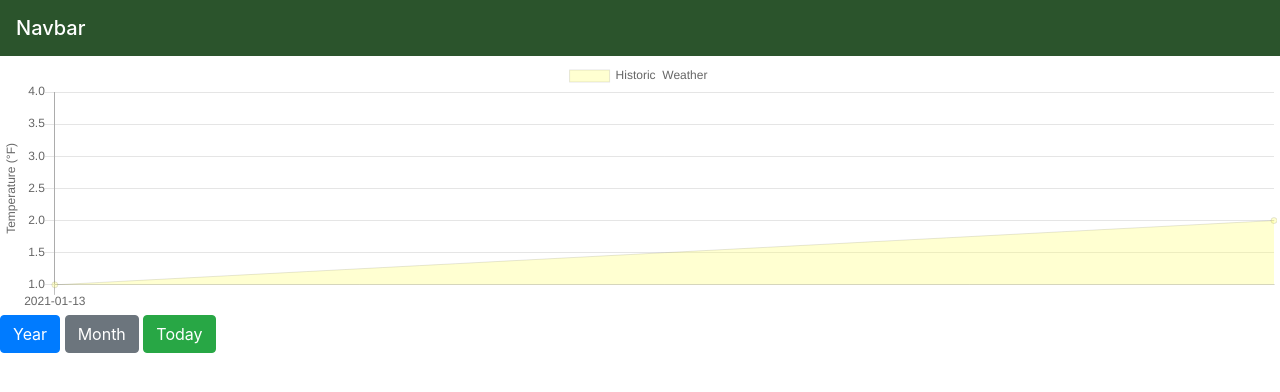
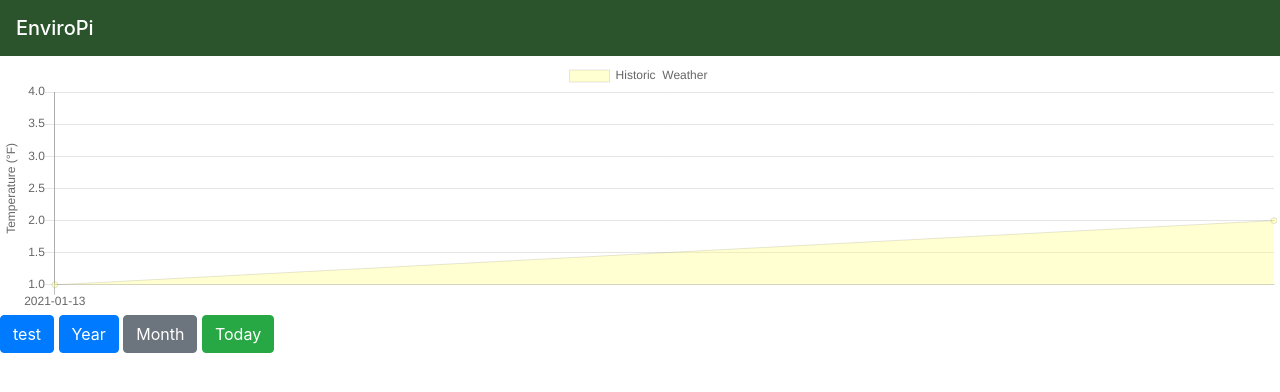
Before and after one commit to mmoo97/enviro_monitor, a Flask app: page / in a window 1280 px wide. Shown: the top 392 px of the page. Run offline with Flask 2, Linux system fonts and the light colour scheme; some libraries are stand-ins or nearby versions.

Commit message:
Add test and change navbar title

```diff
--- a/app/templates/main/base.html
+++ b/app/templates/main/base.html
@@ -32,13 +32,14 @@
 <!-- As a heading -->
 <div>
     <nav class="navbar fixed-top navbar-dark" style="background-color: #2b542c;" id="navbar">
-      <span class="navbar-brand mb-0 h1">Navbar</span>
+      <span class="navbar-brand mb-0 h1">EnviroPi</span>
     </nav>
 </div>
 
 <div id="charts" style="margin-top: 60px">
     <div>
         <canvas id="myChart" width=50% height=10%></canvas>
+        <button type="button" class="btn btn-primary" onclick="myChart1.data.labels[0] = '4'; myChart1.update() ">test</button>
         <button type="button" class="btn btn-primary" onclick="socket.emit('year', {});">Year</button>
         <button type="button" class="btn btn-secondary" onclick="socket.emit('month', {});">Month</button>
         <button type="button" class="btn btn-success" onclick="socket.emit('today', {});">Today</button>
```
